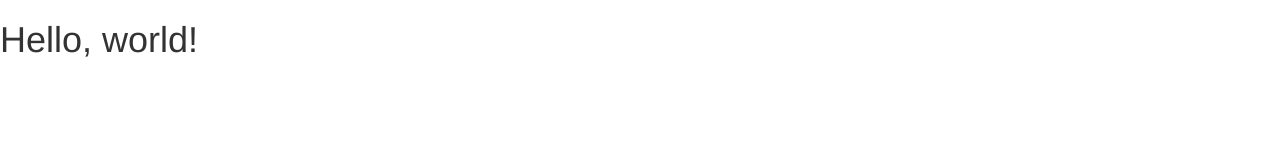
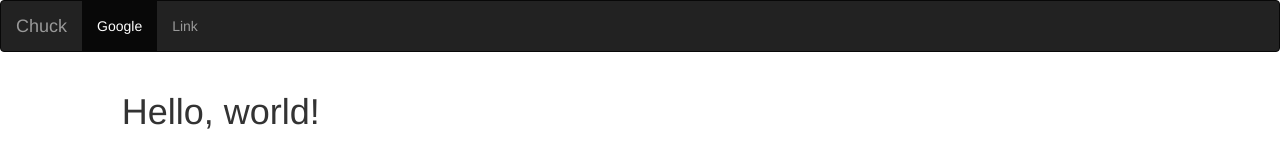
Before and after one commit to CharlesRandall85/firehose-git, a plain HTML site: page index.html in a window 1280 px wide. Drawn offline with nearby package versions, Linux system fonts and the light colour scheme.

Commit message:
Add stuff to make the page work.

```diff
--- a/index.html
+++ b/index.html
@@ -14,7 +14,39 @@
     <![endif]-->
   </head>
   <body>
+    <nav class="navbar navbar-inverse" role="navigation">
+  <!-- Brand and toggle get grouped for better mobile display -->
+  <div class="navbar-header">
+    <button type="button" class="navbar-toggle" data-toggle="collapse" data-target="#bs-example-navbar-collapse-1">
+      <span class="sr-only">Toggle navigation</span>
+      <span class="icon-bar"></span>
+      <span class="icon-bar"></span>
+      <span class="icon-bar"></span>
+    </button>
+    <a class="navbar-brand" href="index.html">Chuck</a>
+  </div>
+
+  <!-- Collect the nav links, forms, and other content for toggling -->
+  <div class="collapse navbar-collapse" id="bs-example-navbar-collapse-1">
+    <ul class="nav navbar-nav">
+      <li class="active"><a href="http://www.google.com">Google</a></li>
+      <li><a href="#">Link</a></li>
+    </ul>
+  </div><!-- /.navbar-collapse -->
+</nav>
+
+
+
+
+
+
+
+
+
+<div class="col-xs-6 col-xs-offset-3 col-sm-3 col-sm-offset-1">
     <h1>Hello, world!</h1>
+</div>
+
 
     <!-- jQuery (necessary for Bootstrap's JavaScript plugins) -->
     <script src="https://code.jquery.com/jquery.js"></script>
```
